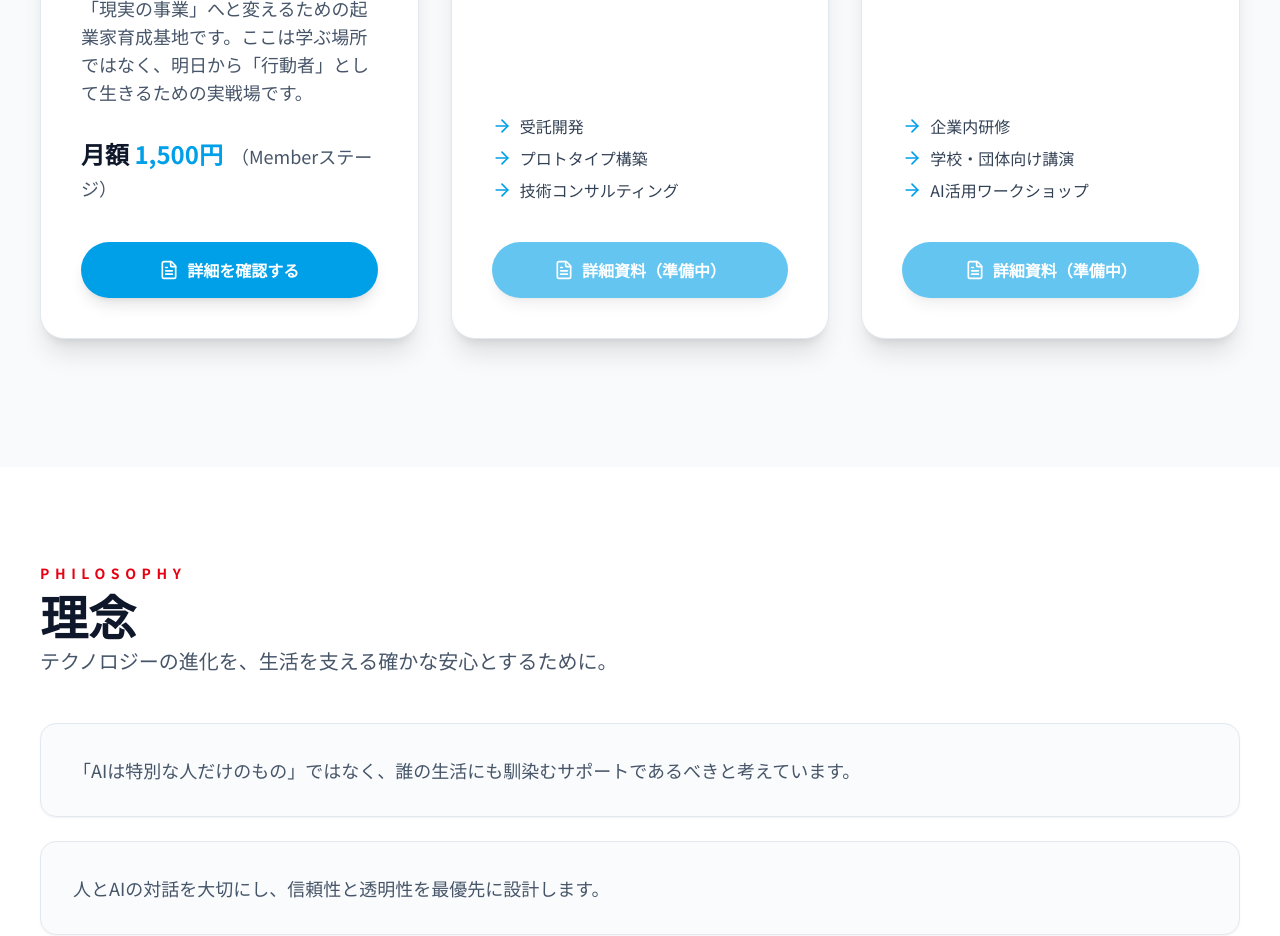
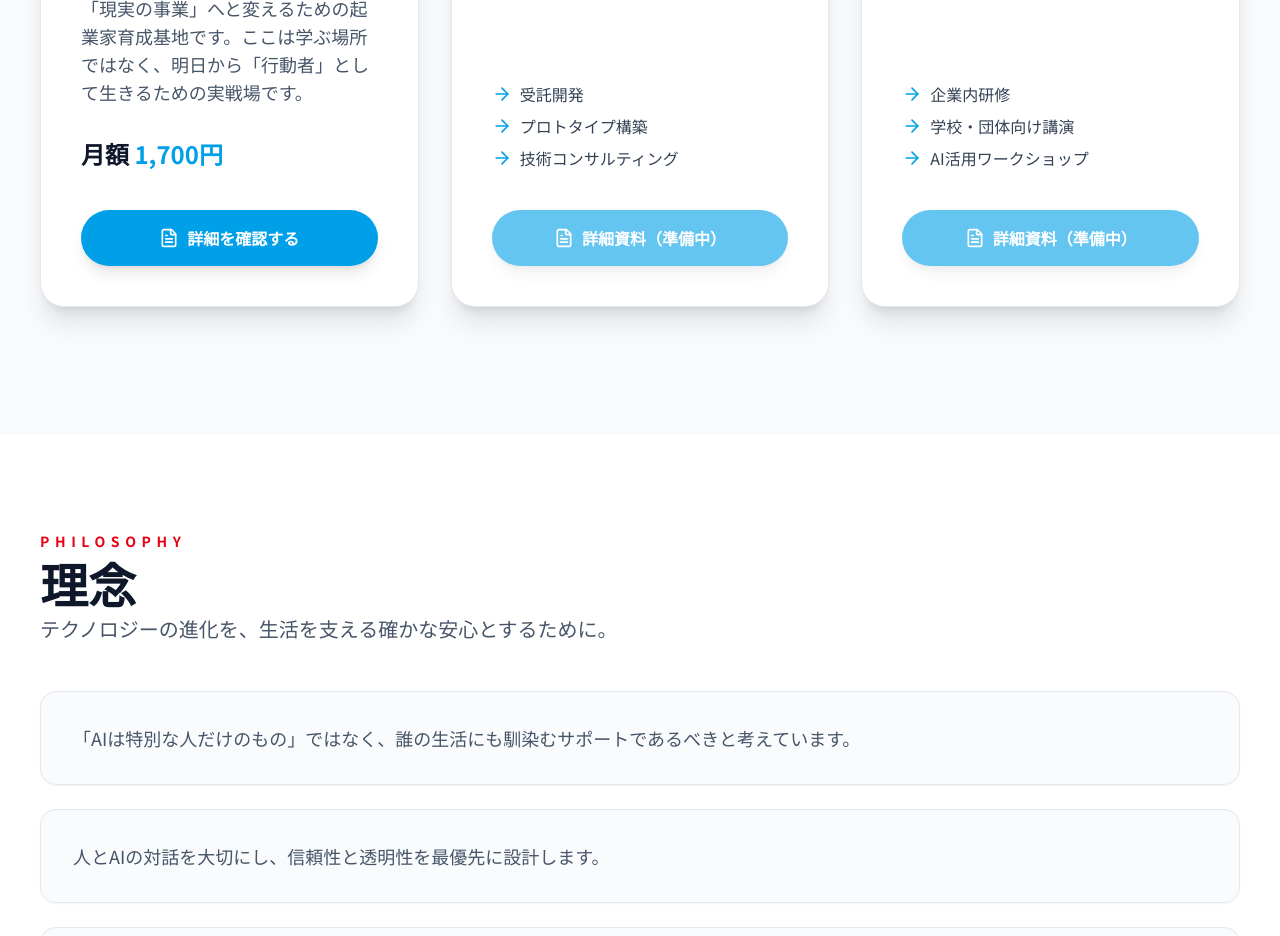
Before and after one commit to k0haku031400-glitch/ai-revolution-homepage, a Next.js app: page / in a window 1280 px wide. Shown: the part 1240-2176 px from the top of the page. Built offline with nearby package versions, Linux system fonts and the light colour scheme.

Commit message:
feat: Update navigation label to 事業内容 and Action Base price to 1,700円

```diff
--- a/app/components/sections/ActionBase.tsx
+++ b/app/components/sections/ActionBase.tsx
@@ -115,10 +115,7 @@ export const ActionBase: React.FC = () => {
                 {card.fee && (
                   <div className="pt-2">
                     <p className="text-xl md:text-2xl font-bold text-slate-900">
-                      月額 <span style={{ color: accentBlue }}>1,500円</span>
-                      <span className="text-base md:text-lg font-normal text-slate-600 ml-2">
-                        （Memberステージ）
-                      </span>
+                      月額 <span style={{ color: accentBlue }}>1,700円</span>
                     </p>
                   </div>
                 )}
```
